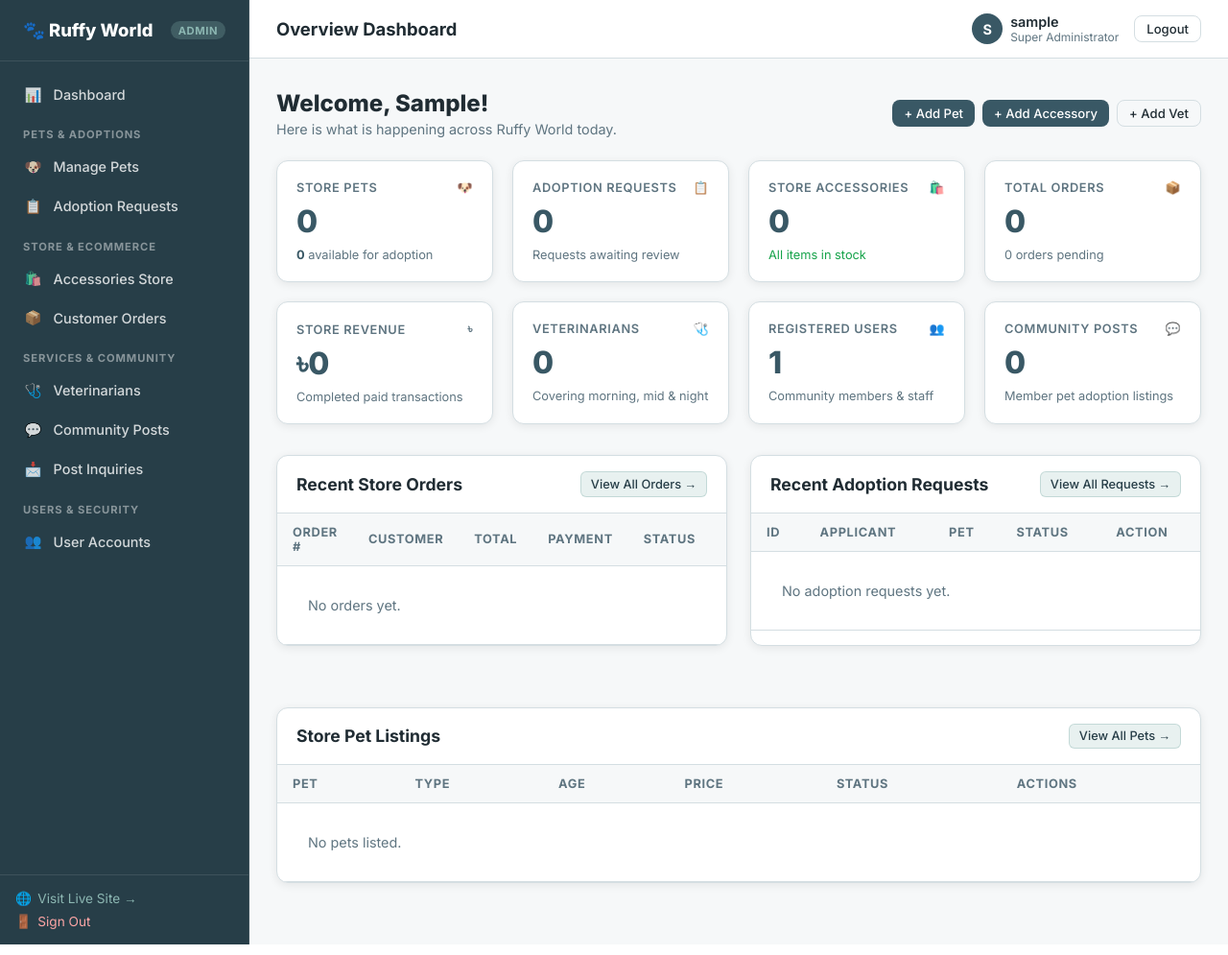
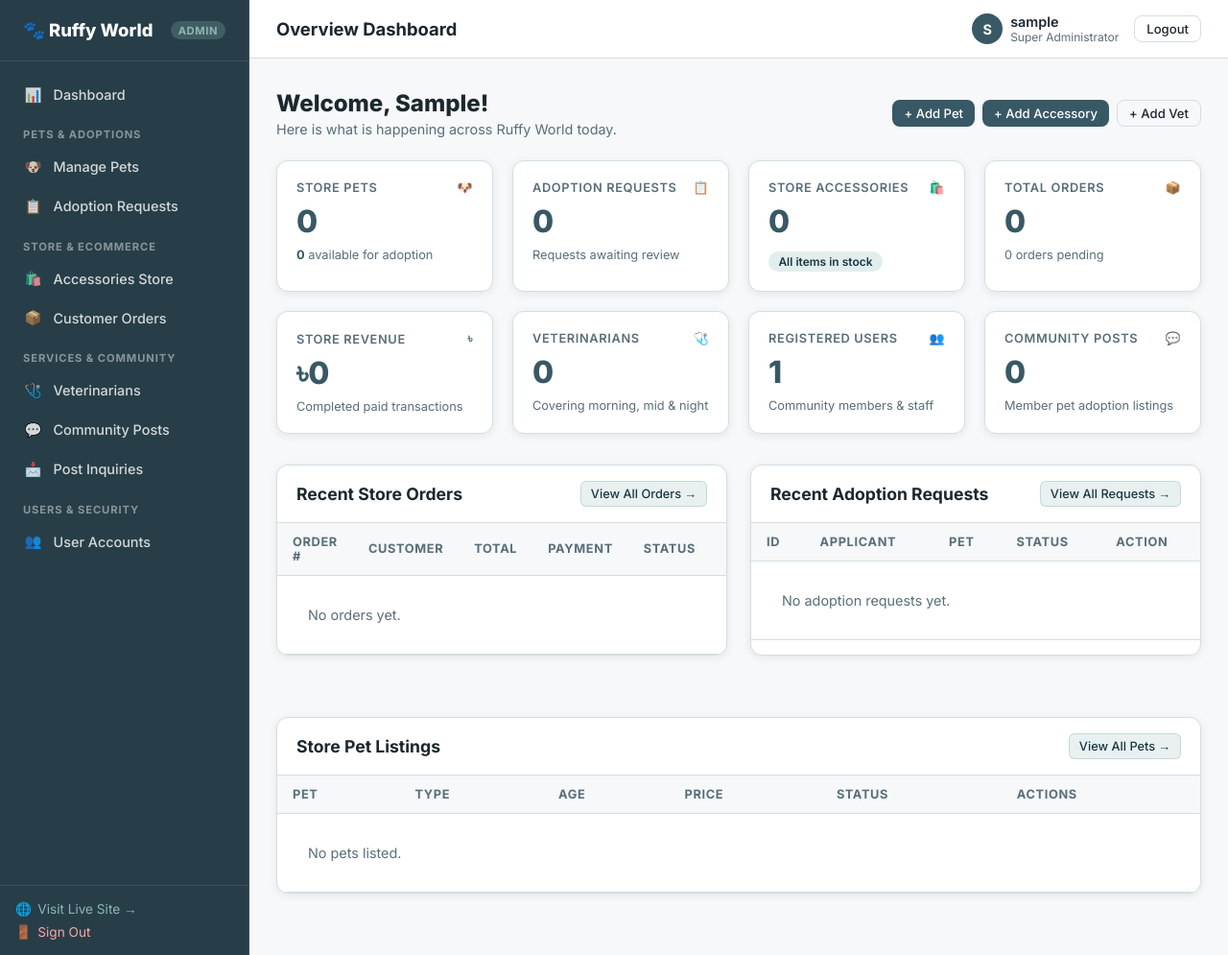
Before and after one commit to mdmuntasir27/ruffy_world, a Django app: page /admin-panel/ in a window 1280 px wide. Shown: the whole page at 96% size. Run offline with Django 5.2, Linux system fonts and the light colour scheme; the visitor is signed in with stand-in values (Sample User, id 1); data comes from the database, SQL or seed files in the repository; data that the repository does not hold is empty.

Commit message:
fix: dark mode and light mode contrast and font visibility

```diff
--- a/static/css/style.css
+++ b/static/css/style.css
@@ -1,25 +1,26 @@
 :root {
     /* "Deep Breath" Palette (Behr S460-7 Deep Breath) */
     --primary: #395865;
-    --primary-light: #52798a;
-    --primary-dark: #273e48;
+    --primary-light: #2b5768;      /* High contrast for text links in light mode */
+    --primary-dark: #1b3844;
     --accent: #8cb7b2;
-    --accent-light: #dde8e8;
+    --accent-light: #e4eeed;
     --bg: #f6f8f9;
     --card-bg: #ffffff;
-    --text: #202c33;
-    --text-muted: #5f7581;
+    --card-header-bg: #f8fafb;
+    --text: #1c272e;               /* Rich deep slate text for maximum readability */
+    --text-muted: #596e79;         /* High contrast muted text */
     --border: #d4dee2;
     --nav-bg: #273e48;
     --nav-text: #ffffff;
-    --badge-available: #dde8e8;
-    --badge-available-text: #273e48;
+    --badge-available: #e2eeed;
+    --badge-available-text: #1b3844;
     --badge-adopted: #fee2e2;
     --badge-adopted-text: #991b1b;
     --badge-pending: #fef3c7;
     --badge-pending-text: #92400e;
-    --badge-approved: #dde8e8;
-    --badge-approved-text: #273e48;
+    --badge-approved: #e2eeed;
+    --badge-approved-text: #1b3844;
     --badge-rejected: #fee2e2;
     --badge-rejected-text: #991b1b;
     --shadow: 0 2px 10px rgba(0,0,0,0.08);
@@ -28,32 +29,42 @@
     --input-border: #ced4da;
     --footer-bg: #273e48;
     --footer-text: #dde8e8;
+    --link-color: #2b5768;
+    --link-hover: #1b3844;
 }
 
 [data-theme="dark"] {
     --bg: #121a1e;
     --card-bg: #1a252b;
-    --text: #e8eff2;
-    --text-muted: #8fa4ae;
+    --card-header-bg: #162025;
+    --text: #f0f6f8;               /* Crisp, high-contrast readable white-tint text */
+    --text-muted: #a3bac5;         /* Crisp, high-contrast readable secondary text */
     --border: #283942;
     --nav-bg: #10181c;
-    --nav-text: #e8eff2;
-    --badge-available: #1f343e;
-    --badge-available-text: #8cb7b2;
-    --badge-adopted: #7f1d1d;
-    --badge-adopted-text: #fca5a5;
-    --badge-pending: #78350f;
-    --badge-pending-text: #fde68a;
-    --badge-approved: #1f343e;
-    --badge-approved-text: #8cb7b2;
-    --badge-rejected: #7f1d1d;
+    --nav-text: #f0f6f8;
+    --primary: #4e7a8e;            /* Accessible medium-light slate for buttons */
+    --primary-light: #8cb7b2;      /* Crystal clear soft sage/teal for text, numbers, links */
+    --primary-dark: #bce3df;       /* Very high contrast highlight */
+    --accent: #8cb7b2;
+    --accent-light: #1f343e;       /* Dark slate background, NOT light! */
+    --badge-available: #1a3c39;
+    --badge-available-text: #76cfc6; /* High contrast bright mint */
+    --badge-adopted: #4c1111;
+    --badge-adopted-text: #fca5a5;   /* High contrast light red */
+    --badge-pending: #452605;
+    --badge-pending-text: #fde68a;   /* High contrast light amber */
+    --badge-approved: #1a3c39;
+    --badge-approved-text: #76cfc6;
+    --badge-rejected: #4c1111;
     --badge-rejected-text: #fca5a5;
     --shadow: 0 2px 10px rgba(0,0,0,0.3);
     --shadow-hover: 0 6px 20px rgba(0,0,0,0.5);
-    --input-bg: #1a252b;
-    --input-border: #283942;
+    --input-bg: #151e23;
+    --input-border: #334854;
     --footer-bg: #10181c;
-    --footer-text: #8fa4ae;
+    --footer-text: #a3bac5;
+    --link-color: #8cb7b2;
+    --link-hover: #bde4e0;
 }
 
 * {
@@ -70,6 +81,20 @@ body {
     display: flex;
     flex-direction: column;
     transition: background-color 0.3s ease, color 0.3s ease;
+}
+
+h1, h2, h3, h4, h5, h6 {
+    color: var(--text);
+}
+
+a {
+    color: var(--link-color);
+    text-decoration: none;
+    transition: color 0.2s;
+}
+
+a:hover {
+    color: var(--link-hover);
 }
 
 /* Navbar */
--- a/templates/accounts/edit_profile.html
+++ b/templates/accounts/edit_profile.html
@@ -64,7 +64,7 @@
 
                     <div class="d-flex gap-1">
                         <button type="submit" class="btn btn-primary">Save Changes</button>
-                        <a href="{% url 'profile' %}" class="btn" style="background: var(--border); color: var(--text);">Cancel</a>
+                        <a href="{% url 'profile' %}" class="btn btn-outline">Cancel</a>
                     </div>
                 </form>
             </div>
--- a/templates/community/my_posts.html
+++ b/templates/community/my_posts.html
@@ -54,13 +54,13 @@
                             <a href="{% url 'post_inquiries' post.pk %}" class="btn btn-sm btn-primary">
                                 Requests ({{ post.request_count }})
                             </a>
-                            <a href="{% url 'edit_post' post.pk %}" class="btn btn-sm" style="background: var(--border); color: var(--text); justify-content: center;">
+                            <a href="{% url 'edit_post' post.pk %}" class="btn btn-sm btn-outline" style="justify-content: center;">
                                 Edit
                             </a>
                             {% if post.is_open %}
                             <form method="post" action="{% url 'mark_given' post.pk %}">
                                 {% csrf_token %}
-                                <button type="submit" class="btn btn-sm btn-block" style="background: #0ea5e9; color: #fff; justify-content: center;">
+                                <button type="submit" class="btn btn-sm btn-block btn-primary" style="justify-content: center;">
                                     Mark Given
                                 </button>
                             </form>
--- a/templates/community/post_detail.html
+++ b/templates/community/post_detail.html
@@ -106,13 +106,13 @@
                     <a href="{% url 'post_inquiries' post.pk %}" class="btn btn-primary btn-block">
                         View Adoption Requests ({{ post.request_count }})
                     </a>
-                    <a href="{% url 'edit_post' post.pk %}" class="btn btn-block" style="background: var(--border); color: var(--text); justify-content: center;">
+                    <a href="{% url 'edit_post' post.pk %}" class="btn btn-outline btn-block" style="justify-content: center;">
                         Edit Post
                     </a>
                     {% if post.is_open %}
                         <form method="post" action="{% url 'mark_given' post.pk %}">
                             {% csrf_token %}
-                            <button type="submit" class="btn btn-block" style="background: #0ea5e9; color: #fff; width: 100%; justify-content: center;">
+                            <button type="submit" class="btn btn-primary btn-block" style="width: 100%; justify-content: center;">
                                 Mark as Given for Adoption
                             </button>
                         </form>
--- a/templates/custom_admin/dashboard.html
+++ b/templates/custom_admin/dashboard.html
@@ -45,11 +45,11 @@
             <span>🛍️</span>
         </div>
         <div class="admin-stat-value">{{ total_products }}</div>
-        <div style="font-size:0.8rem; color:var(--text-muted);">
+        <div style="font-size:0.8rem; margin-top:0.25rem;">
             {% if out_of_stock_products > 0 %}
-                <span style="color:#dc2626; font-weight:600;">{{ out_of_stock_products }} out of stock</span>
+                <span class="badge badge-rejected">{{ out_of_stock_products }} out of stock</span>
             {% else %}
-                <span style="color:#16a34a;">All items in stock</span>
+                <span class="badge badge-available">All items in stock</span>
             {% endif %}
         </div>
     </div>
--- a/templates/pets/pet_list.html
+++ b/templates/pets/pet_list.html
@@ -56,7 +56,7 @@
             </div>
             {% if query or animal_type or gender or location or status %}
                 <div class="mt-1">
-                    <a href="{% url 'pet_list' %}" class="btn btn-sm" style="background:var(--border); color:var(--text);">Clear Filters</a>
+                    <a href="{% url 'pet_list' %}" class="btn btn-sm btn-outline">Clear Filters</a>
                 </div>
             {% endif %}
         </form>
--- a/templates/store/cart.html
+++ b/templates/store/cart.html
@@ -45,7 +45,7 @@
                                             {{ item.product.name }}
                                         </a>
                                         {% if not item.is_available %}
-                                            <div style="color: #dc2626; font-size: 0.8rem; font-weight: 600;">
+                                            <div class="badge badge-rejected" style="margin-top: 0.25rem;">
                                                 ⚠️ Only {{ item.product.quantity }} in stock!
                                             </div>
                                         {% endif %}
--- a/templates/store/checkout.html
+++ b/templates/store/checkout.html
@@ -118,7 +118,7 @@
                         </tr>
                         <tr>
                             <td>Shipping Delivery</td>
-                            <td style="text-align: right; color: #065f46; font-weight: 600;">FREE</td>
+                            <td style="text-align: right;"><span class="badge badge-available">FREE</span></td>
                         </tr>
                         <tr style="border-top: 2px solid var(--border);">
                             <td style="font-size: 1.1rem; font-weight: 800;">Total Amount</td>
--- a/templates/store/product_detail.html
+++ b/templates/store/product_detail.html
@@ -57,9 +57,9 @@
                         <td>Inventory Status</td>
                         <td>
                             {% if product.is_in_stock %}
-                                <span style="color: #065f46; font-weight: 600;">Available ({{ product.quantity }} units ready to ship)</span>
+                                <span class="badge badge-available">✓ In Stock ({{ product.quantity }} units ready to ship)</span>
                             {% else %}
-                                <span style="color: #991b1b; font-weight: 600;">Currently Out of Stock</span>
+                                <span class="badge badge-rejected">✗ Currently Out of Stock</span>
                             {% endif %}
                         </td>
                     </tr>
```
Also changed, not shown: other parts of static/css/style.css (+35 -2 lines), templates/accounts/profile.html (+4 -4 lines), templates/custom_admin/base_admin.html (+27 -0 lines), templates/vets/vet_list.html (+5 -5 lines).
